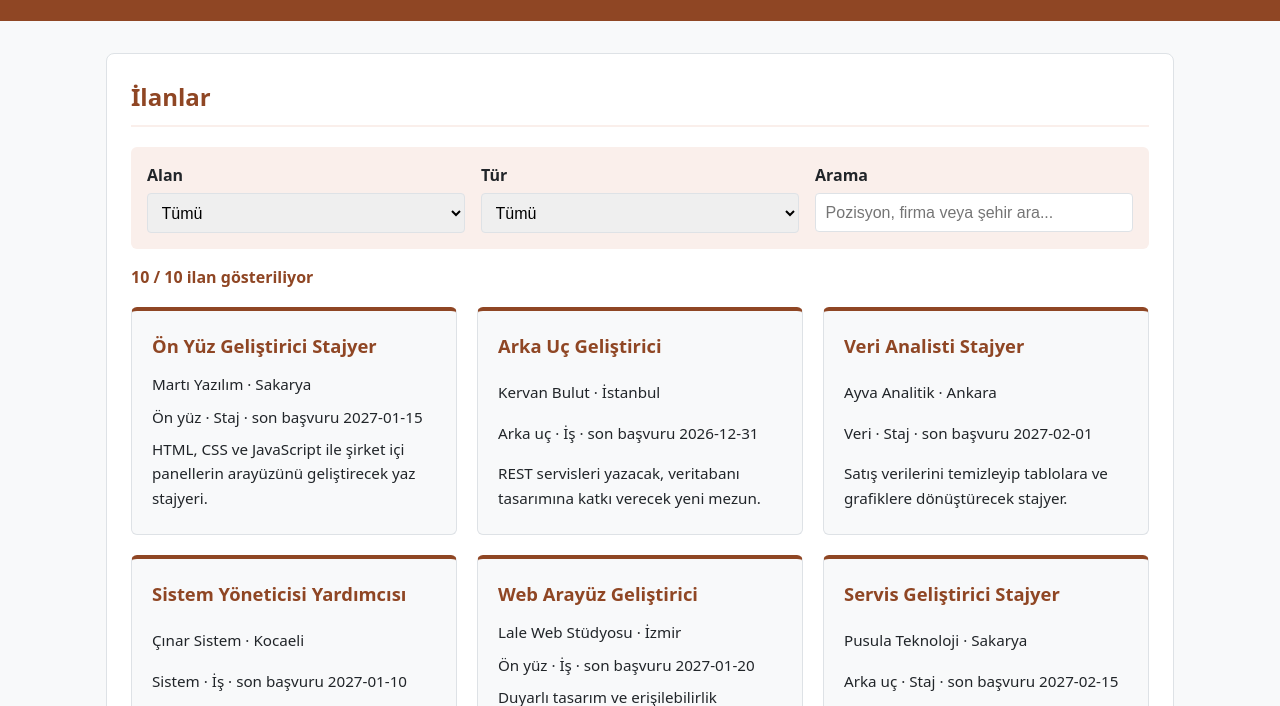
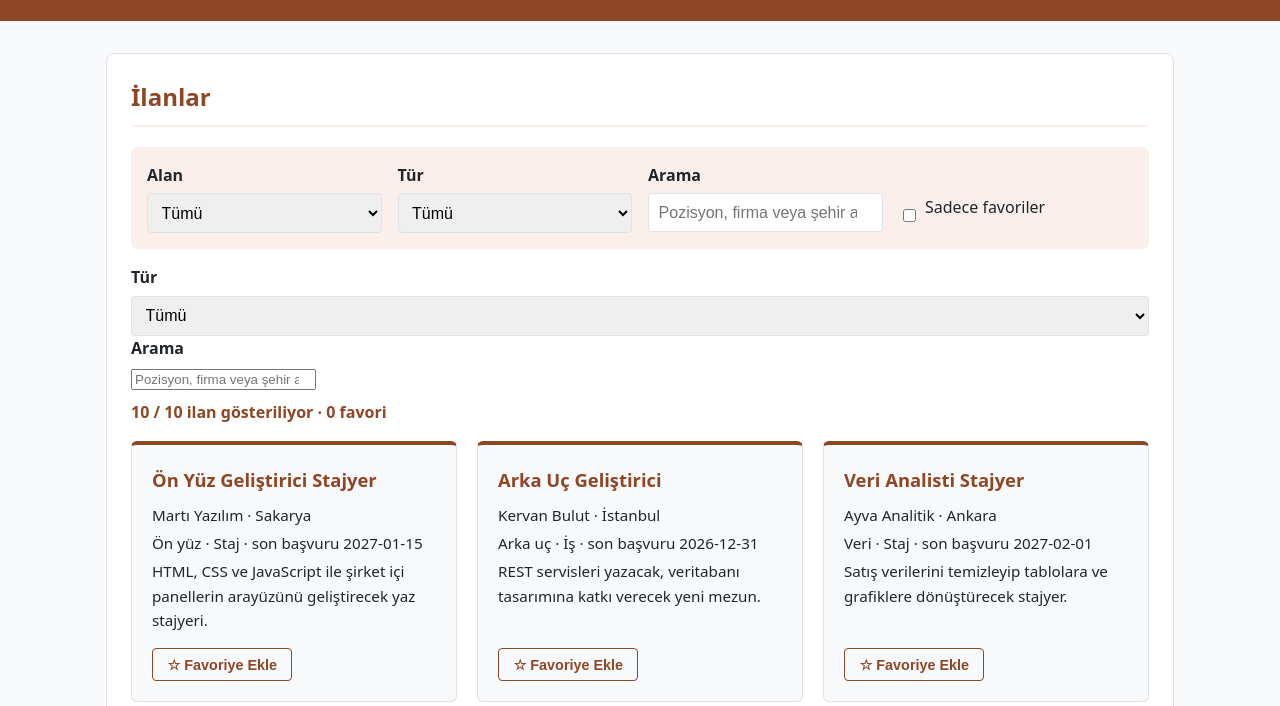
Before and after one commit to omerfaruk-55/webtek-ilan-panosu, a plain HTML site: page index.html in a window 1280 px wide. Shown: the part 65-771 px from the top of the page. Drawn offline with Linux system fonts and the light colour scheme.

Commit message:
Adım 7: favoriler ve localStorage kalıcılığı eklendi

```diff
--- a/app.js
+++ b/app.js
@@ -1,10 +1,27 @@
-// app.js: ilanlar.json dosyasını okur, filtreler ve ilanları kart olarak sayfaya basar.
+// app.js: ilanlar.json dosyasını okur, filtreler, favorileri localStorage'da saklar.
 const ADRES = "ilanlar.json";
+const DEPO_ANAHTARI = "webtek_favoriler";
 const $ = (secici) => document.querySelector(secici);
 
 const ALAN_ADI = { "on-yuz": "Ön yüz", "arka-uc": "Arka uç", veri: "Veri", sistem: "Sistem" };
 
 let ilanlar = [];
+let favoriler = new Set(favorileriYukle());
+
+// localStorage'dan kayıtlı favori ID dizisini güvenli şekilde okur.
+function favorileriYukle() {
+  try {
+    const kayitli = localStorage.getItem(DEPO_ANAHTARI);
+    return kayitli ? JSON.parse(kayitli) : [];
+  } catch {
+    return [];
+  }
+}
+
+// Güncel favori kümesini localStorage'a JSON dizisi olarak yazar.
+function favorileriKaydet() {
+  localStorage.setItem(DEPO_ANAHTARI, JSON.stringify([...favoriler]));
+}
 
 // Dört durum tek yerden yönetilir: yukleniyor, bos, hata, veri.
 function durum(tur, mesaj) {
@@ -17,6 +34,8 @@ function kart(ilan) {
   const li = document.createElement("li");
   li.className = "kart";
   li.dataset.id = ilan.id;
+
+  const ust = document.createElement("div");
 
   const baslik = document.createElement("h3");
   baslik.textContent = ilan.pozisyon;
@@ -31,7 +50,26 @@ function kart(ilan) {
   const aciklama = document.createElement("p");
   aciklama.textContent = ilan.aciklama;
 
-  li.append(baslik, firma, bilgi, aciklama);
+  ust.append(baslik, firma, bilgi, aciklama);
+
+  const favBtn = document.createElement("button");
+  favBtn.type = "button";
+  const favorideMi = favoriler.has(ilan.id);
+  favBtn.className = favorideMi ? "favori-buton aktif" : "favori-buton";
+  favBtn.setAttribute("aria-pressed", String(favorideMi));
+  favBtn.textContent = favorideMi ? "★ Favorilerde" : "☆ Favoriye Ekle";
+
+  favBtn.addEventListener("click", () => {
+    if (favoriler.has(ilan.id)) {
+      favoriler.delete(ilan.id);
+    } else {
+      favoriler.add(ilan.id);
+    }
+    favorileriKaydet();
+    filtrele();
+  });
+
+  li.append(ust, favBtn);
   return li;
 }
 
@@ -41,23 +79,25 @@ function ciz(liste) {
   if (liste.length === 0) {
     durum("bos", "Eşleşen ilan bulunamadı.");
   } else {
-    durum("veri", `${liste.length} / ${ilanlar.length} ilan gösteriliyor`);
+    durum("veri", `${liste.length} / ${ilanlar.length} ilan gösteriliyor · ${favoriler.size} favori`);
   }
 }
 
-// Seçili alan, tür ve arama kelimesine göre ilanları süzer.
+// Seçili alan, tür, favori ve arama kelimesine göre ilanları süzer.
 function filtrele() {
   const secilenAlan = $("#filtre-alan").value;
   const secilenTur = $("#filtre-tur").value;
+  const sadeceFavori = $("#filtre-favori").checked;
   const aranan = $("#filtre-arama").value.trim().toLocaleLowerCase("tr");
 
   const suzulen = ilanlar.filter((ilan) => {
     const alanUygun = !secilenAlan || ilan.alan === secilenAlan;
     const turUygun = !secilenTur || ilan.tur === secilenTur;
+    const favoriUygun = !sadeceFavori || favoriler.has(ilan.id);
     const metin = `${ilan.pozisyon} ${ilan.firma} ${ilan.sehir} ${ilan.aciklama}`.toLocaleLowerCase("tr");
     const aramaUygun = !aranan || metin.includes(aranan);
 
-    return alanUygun && turUygun && aramaUygun;
+    return alanUygun && turUygun && favoriUygun && aramaUygun;
   });
 
   ciz(suzulen);
@@ -67,6 +107,7 @@ function filtrele() {
 $("#filtre-alan").addEventListener("change", filtrele);
 $("#filtre-tur").addEventListener("change", filtrele);
 $("#filtre-arama").addEventListener("input", filtrele);
+$("#filtre-favori").addEventListener("change", filtrele);
 
 async function baslat() {
   durum("yukleniyor", "İlanlar yükleniyor…");
--- a/index.html
+++ b/index.html
@@ -32,6 +32,26 @@
         <option value="sistem">Sistem</option>
       </select>
     </div>
+
+    <div>
+      <label for="filtre-tur">Tür</label>
+      <select id="filtre-tur">
+        <option value="">Tümü</option>
+        <option value="staj">Staj</option>
+        <option value="is">İş</option>
+      </select>
+    </div>
+
+    <div>
+      <label for="filtre-arama">Arama</label>
+      <input type="search" id="filtre-arama" placeholder="Pozisyon, firma veya şehir ara...">
+    </div>
+
+    <div class="favori-filtre-kutu">
+      <input type="checkbox" id="filtre-favori">
+      <label for="filtre-favori">Sadece favoriler</label>
+    </div>
+  </div>
 
     <div>
       <label for="filtre-tur">Tür</label>
--- a/stil.css
+++ b/stil.css
@@ -178,3 +178,26 @@ footer {
   color: var(--ana);
   margin: 0.5rem 0;
 }
+
+/* Adım 7: Favoriler ve Buton Stilleri */
+.favori-filtre-kutu {
+  display: flex;
+  align-items: flex-end;
+  gap: 0.4rem;
+  padding-bottom: 0.5rem;
+}
+
+.favori-buton {
+  margin-top: 0.75rem;
+  background-color: transparent;
+  color: var(--ana);
+  border: 1px solid var(--ana);
+  padding: 0.45rem 0.9rem;
+  font-size: 0.9rem;
+  align-self: flex-start;
+}
+
+.favori-buton.aktif {
+  background-color: var(--ana);
+  color: white;
+}
```
